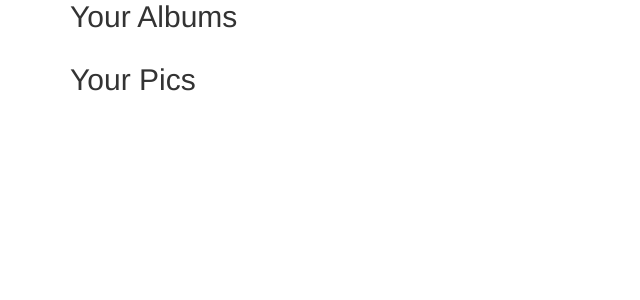
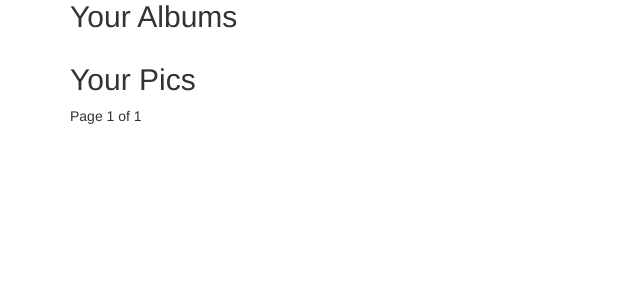
Before and after one commit to crashtack/django-imager, a Django app: page /images/library/ in a window 1280 px wide. Shown: the part 140-440 px from the top of the page, without its empty margins (0-640 px from the left). Run offline with Django 3.2, Linux system fonts and the light colour scheme; the visitor is signed in with stand-in values (Sample User, id 1); data comes from the database, SQL or seed files in the repository; data that the repository does not hold is empty; some libraries are stand-ins or nearby versions.

Commit message:
Pagenation is now working for Images

```diff
--- a/imager_images/views.py
+++ b/imager_images/views.py
@@ -6,14 +6,29 @@
 from django.utils.decorators import method_decorator
 from django.urls import reverse
 from imager_images.form import EditAlbumForm
+from django.core.paginator import Paginator, EmptyPage, PageNotAnInteger
 
 
 @login_required
 def library_view(request):
-
+    """ View for the Albums and Photos """
     current_user = User.objects.filter(username=request.user).first()
     images = current_user.photos.all()
     albums = current_user.albums.all()
+    page_images = Paginator(images, 4)  # Show 4 images per page
+    page_album = Paginator(albums, 4)
+    page = request.GET.get('page')
+
+    try:
+        images = page_images.page(page)
+        albums = page_album.page(page)
+    except PageNotAnInteger:
+        images = page_images.page(1)
+        albums = page_album.page(1)
+    except EmptyPage:
+        images = page_images.page(page_images.num_pages)
+        albums = page_album.page(page_album.num_pages)
+
     context = {'images': images, 'albums': albums}
 
     return render(request, 'imager_images/library.html', context)
--- a/imagersite/templates/imager_images/library.html
+++ b/imagersite/templates/imager_images/library.html
@@ -23,4 +23,19 @@
         {% endfor %}
     </div>
 
+    <div class="pagenation">
+      <span class="step-links">
+        {% if images.has_previous %}
+            <a href="?page={{ images.previous_page_number }}">previous</a>
+        {% endif %}
+
+        <span class="current">
+          Page {{ images.number }} of {{ images.paginator.num_pages }}
+        </span>
+
+        {% if images.has_next %}
+            <a href="?page={{ images.next_page_number }}">next</a>
+        {% endif %}
+      </span>
+
 {% endblock %}
```
